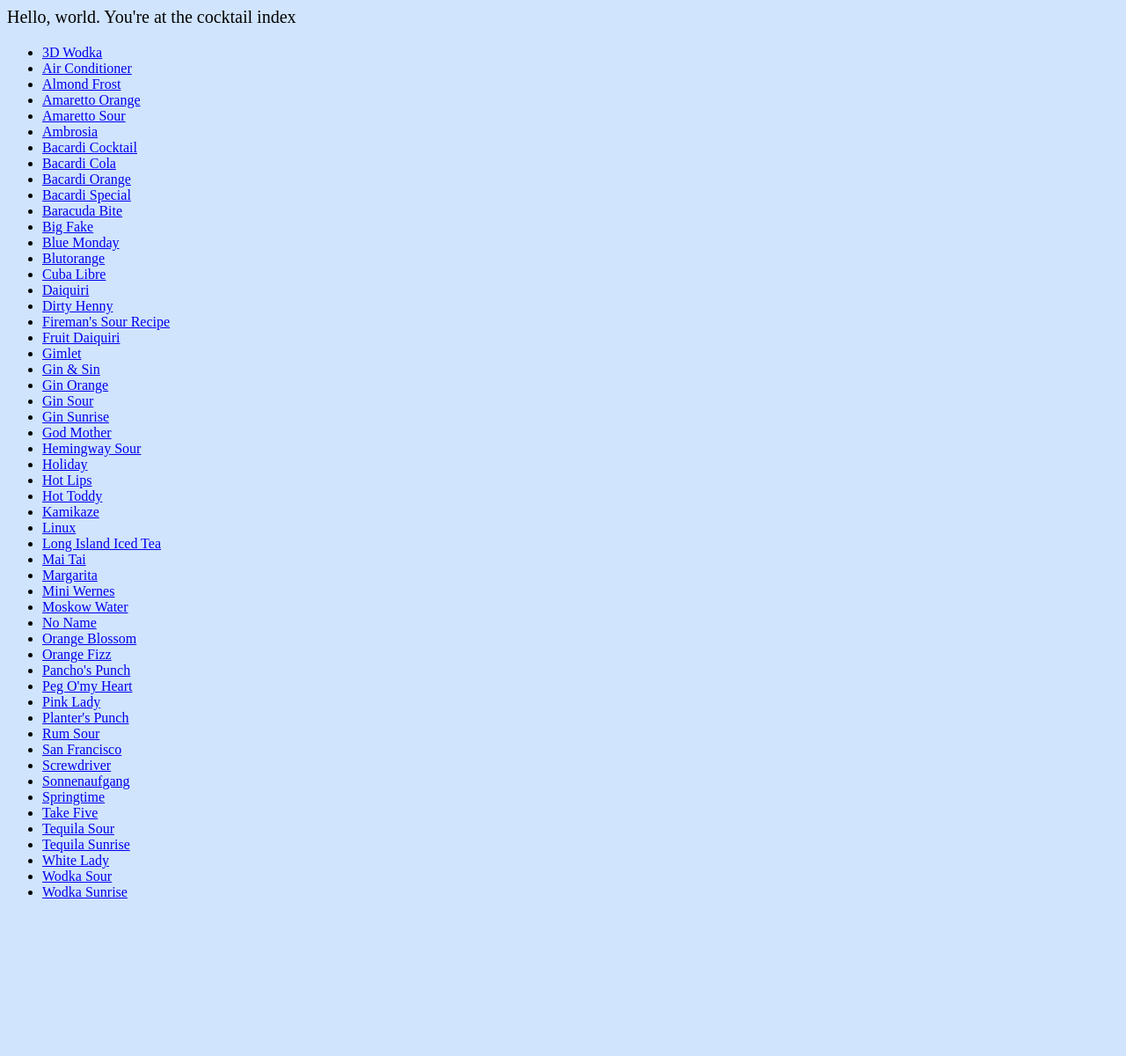
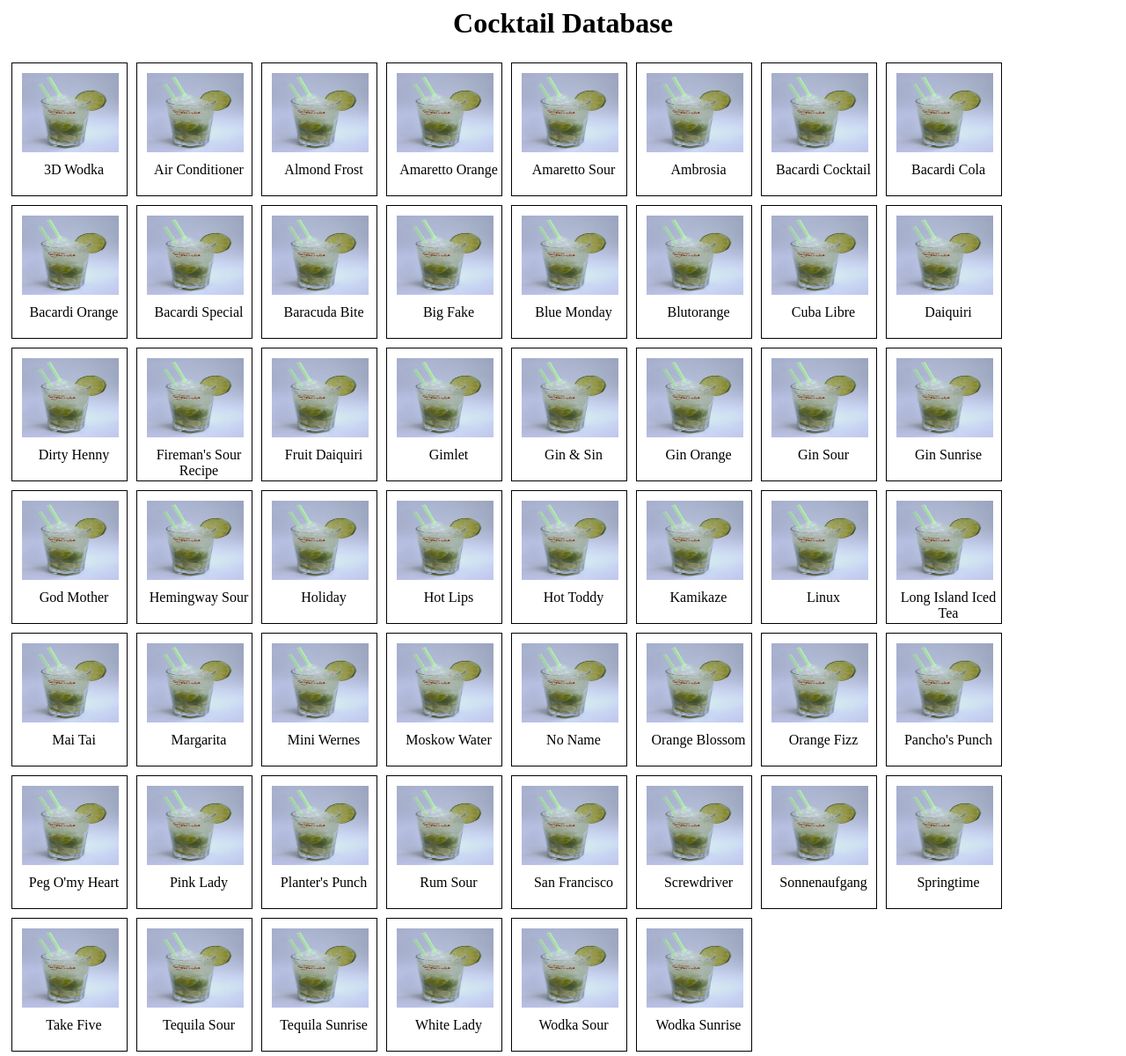
Before and after one commit to MaikeM/CocktailPi, a Django app: page / in a window 1280 px wide. Shown: the whole page at 88% size. Before the commit the page ends 1021 px from the top, so only its background shows below. Run offline with Django 3.2, Linux system fonts and the light colour scheme; data comes from the database, SQL or seed files in the repository; some libraries are stand-ins or nearby versions.

Commit message:
Auswahlseite mit Bildern

```diff
--- a/cocktail/cocktaildb/static/cocktaildb/style.css
+++ b/cocktail/cocktaildb/static/cocktaildb/style.css
@@ -1,13 +1,71 @@
 body {
-    background-color: #d0e4fe;
+    background-color: #ffffff;
 }
 
 h1 {
-    color: orange;
+    color: black;
     text-align: center;
+    font-family: "Times New Roman";
 }
 
 p {
     font-family: "Times New Roman";
-    font-size: 20px;
+    font-size: 16px;
 }
+
+back {
+	text-align: right;
+	font-family: "Times New Roman";
+	font-size: 16px;
+}
+
+/* unvisited link */
+a:link {
+    color: #000000;
+}
+
+/* visited link */
+a:visited {
+    color: #000000;
+}
+
+/* mouse over link */
+a:hover {
+    color: #909090;
+}
+
+/* selected link */
+a:active {
+    color: #000000;
+}
+
+
+
+/*gallery*/
+
+div.img {
+    margin: 5px;
+    padding: 5px;
+    border: 1px solid #000000;
+    height: 140;
+    width: 120;
+    float: left;
+    text-align: center;
+}
+
+div.img img {
+    display: inline;
+    margin: 5px;
+    border: 1px solid #ffffff;
+}
+
+div.img a:hover img {
+    border:1px solid #000000;
+}
+
+div.desc {
+    text-align: center;
+    font-weight: normal;
+    width: 120px;
+    margin: 5px;
+}
--- a/cocktail/cocktaildb/templates/cocktaildb/index.html
+++ b/cocktail/cocktaildb/templates/cocktaildb/index.html
@@ -2,13 +2,21 @@
 
 <link rel="stylesheet" type="text/css" href="{% static 'cocktaildb/style.css' %}" />
 
-<p>Hello, world. You're at the cocktail index<p>
+<h1>Cocktail Database</h1>
 {% if cocktail_list %}
-    <ul>
-    {% for cocktail in cocktail_list %}
-        <li><a href="/cocktaildb/{{ cocktail.id }}/">{{ cocktail }}</a></li>
-    {% endfor %}
-    </ul>
+	{% if error_message %}<p><strong>{{ error_message }}</strong></p>{% endif %}
+
+
+
+{% for cocktail in cocktail_list %}
+      <div class="img">
+  		<a href="{% url 'cocktail' cocktail.id %}">
+    <img src="{% static 'test.jpg' %}" alt="{{ cocktail }}" width="110" height="90">
+  </a>
+  <div class="desc">{{ cocktail }}</div>
+</div>
+{% endfor %}
+
 {% else %}
     <p>No cocktails are available.</p>
 {% endif %}
--- a/cocktail/cocktaildb/urls.py
+++ b/cocktail/cocktaildb/urls.py
@@ -4,6 +4,6 @@ from cocktaildb import views
 
 urlpatterns = [
     url(r'^admin/', include(admin.site.urls)),
-    url(r'^(?P<cocktail_id>[0-9]+)/$', views.cocktail, name='Cocktail'),
+    url(r'^(?P<cocktail_id>[0-9]+)/$', views.cocktail, name='cocktail'),
     url(r'^$', views.index, name='index'),
 ]
```
Also changed, not shown: cocktail/cocktaildb/templates/cocktaildb/cocktail.html (+4 -13 lines), cocktail/cocktaildb/static/test.jpg (added).
